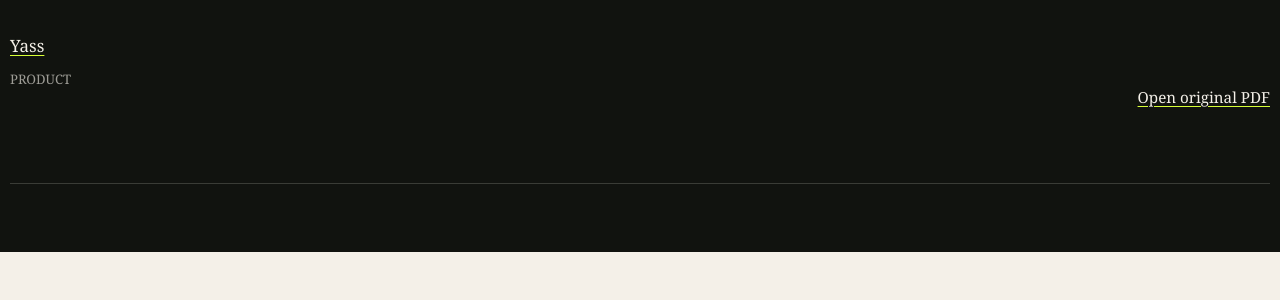
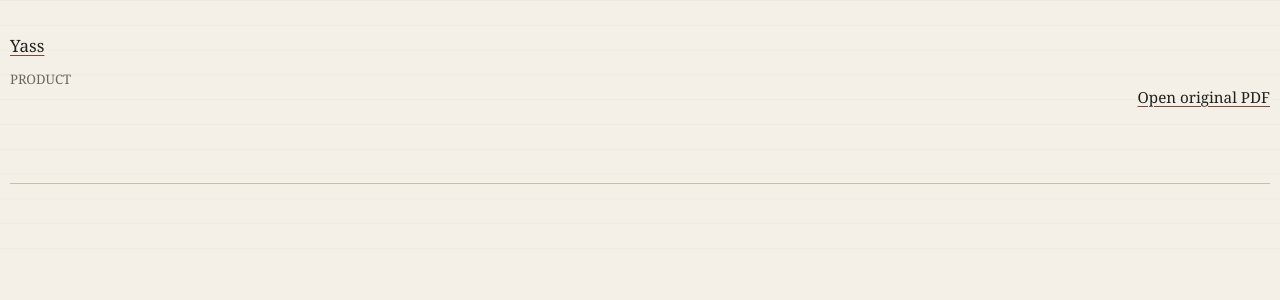
Before and after one commit to yassmass/yassmass, a Jekyll site: the page built from product/credentials/index.md, in a window 1280 px wide. Shown: the top 300 px of the page. Built offline with Jekyll 4.4.1, drawn with Linux system fonts in a browser that asks for light colours.

Commit message:
Align PDF viewer with homepage theme

```diff
--- a/assets/css/site.css
+++ b/assets/css/site.css
@@ -124,8 +124,11 @@ a:focus-visible {
 }
 
 .pdf-viewer-body {
-  background: #11130f;
-  color: #f4f0e8;
+  color: var(--ink);
+  background:
+    linear-gradient(rgba(31, 33, 29, 0.025) 1px, transparent 1px),
+    var(--paper);
+  background-size: 100% 1.55rem;
   font-family: Georgia, "Times New Roman", serif;
 }
 
@@ -141,19 +144,19 @@ a:focus-visible {
   align-items: start;
   gap: 0.7rem 1rem;
   padding: 0.75rem 0 1.25rem;
-  border-bottom: 1px solid rgba(244, 240, 232, 0.18);
+  border-bottom: 1px solid var(--rule);
 }
 
 .pdf-viewer__home,
 .pdf-viewer__pdf-link {
-  color: #f4f0e8;
-  text-decoration-color: #d7ff36;
+  color: var(--ink);
+  text-decoration-color: var(--accent);
 }
 
 .pdf-viewer__section {
   grid-column: 1;
   margin: 0;
-  color: rgba(244, 240, 232, 0.62);
+  color: var(--muted);
   font-size: 0.82rem;
   line-height: 1.2;
   text-transform: uppercase;
@@ -163,7 +166,7 @@ a:focus-visible {
   grid-column: 1;
   max-width: none;
   margin: 0;
-  color: #f4f0e8;
+  color: var(--ink);
   font-size: 2.25rem;
   line-height: 1;
 }
@@ -185,9 +188,10 @@ a:focus-visible {
   width: 100%;
   margin: 0;
   aspect-ratio: 16 / 9;
-  background: #00140d;
-  border: 1px solid rgba(244, 240, 232, 0.12);
+  background: var(--paper-deep);
+  border: 1px solid var(--rule);
   overflow: hidden;
+  box-shadow: 0.55rem 0.65rem 0 var(--paper-deep);
 }
 
 .pdf-page img {
```
